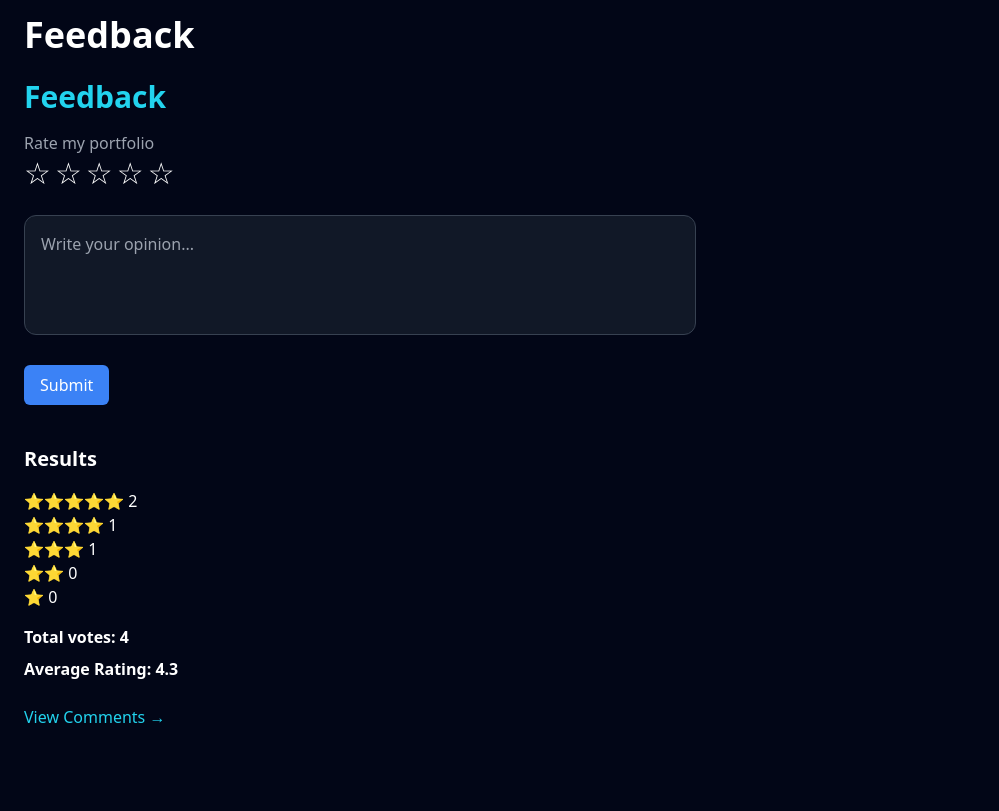
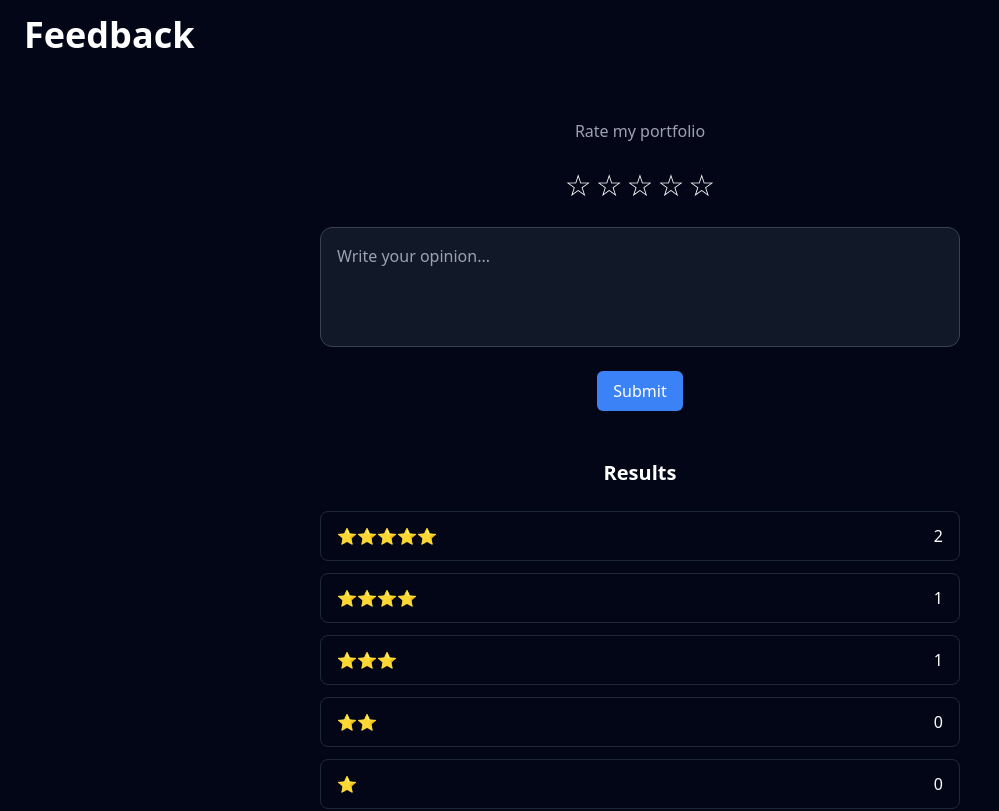
Before and after one commit to ghashghaei/my-portfolio, a Next.js app: page /cv-en.pdf in a window 1280 px wide. Shown: the part 2360-3171 px from the top of the page, without its empty margins (0-999 px from the left). Built offline with nearby package versions, Linux system fonts and the light colour scheme.

Commit message:
improve feedback component

```diff
--- a/app/components/sections/FeedbackSection.tsx
+++ b/app/components/sections/FeedbackSection.tsx
@@ -19,7 +19,6 @@ export default function FeedbackSection({ locale }: Props) {
 
   const [rating, setRating] = useState(0);
   const [message, setMessage] = useState("");
-
   const [voted, setVoted] = useState(false);
 
   const RATINGS = [1, 2, 3, 4, 5];
@@ -36,7 +35,6 @@ export default function FeedbackSection({ locale }: Props) {
 
   const loadVotes = async () => {
     const response = await fetch("/api/survey");
-
     const result = await response.json();
 
     if (result.success) {
@@ -47,7 +45,6 @@ export default function FeedbackSection({ locale }: Props) {
   useEffect(() => {
     const initialize = async () => {
       const response = await fetch("/api/survey");
-
       const result = await response.json();
 
       if (result.success) {
@@ -55,7 +52,6 @@ export default function FeedbackSection({ locale }: Props) {
       }
 
       const cookie = document.cookie.includes("feedback-voted=true");
-
       setVoted(cookie);
     };
 
@@ -79,7 +75,6 @@ export default function FeedbackSection({ locale }: Props) {
     document.cookie = "feedback-voted=true; max-age=31536000; path=/";
 
     setVoted(true);
-
     loadVotes();
   };
 
@@ -103,15 +98,11 @@ export default function FeedbackSection({ locale }: Props) {
         ).toFixed(1);
 
   return (
-    <div className="max-w-2xl">
-      <h2 className="text-3xl font-bold text-cyan-400">
-        {lang.feedback.title}
-      </h2>
-
-      <p className="mt-4 text-gray-400">{lang.feedback.subtitle}</p>
+    <div className="w-full max-w-2xl mx-auto mt-6 px-4 flex flex-col items-center">
+      <p className="mt-4 text-center text-gray-400">{lang.feedback.subtitle}</p>
 
       {!voted && (
-        <>
+        <div className="w-full flex flex-col items-center mt-6">
           <CoreRating value={rating} onChange={setRating} />
 
           <textarea
@@ -126,36 +117,50 @@ export default function FeedbackSection({ locale }: Props) {
               {lang.feedback.submit}
             </CoreButton>
           </div>
-        </>
+        </div>
       )}
 
       {voted && (
-        <p className="mt-6 text-green-400">{lang.feedback.alreadyVoted}</p>
+        <p className="mt-6 text-center text-green-400">
+          {lang.feedback.alreadyVoted}
+        </p>
       )}
 
-      <div className="mt-10">
-        <h3 className="font-bold text-xl mb-4">{lang.feedback.results}</h3>
+      <div className="w-full mt-12">
+        <h3 className="mb-6 text-center text-xl font-bold">
+          {lang.feedback.results}
+        </h3>
 
+        <div className="space-y-3">
           {[...RATINGS].reverse().map((value) => (
-          <div key={value}>
-            {"⭐".repeat(value)} {stats.votes[value] || 0}
+            <div
+              key={value}
+              className="flex items-center justify-between rounded-lg border border-gray-800 px-4 py-3"
+            >
+              <span>{"⭐".repeat(value)}</span>
+              <span className="font-medium">{stats.votes[value] || 0}</span>
             </div>
           ))}
+        </div>
 
-        <div className="mt-4 font-semibold">
+        <div className="mt-6 flex flex-col items-center gap-2 font-semibold">
+          <div>
             {lang.feedback.totalVotes}: {totalVotes}
           </div>
 
-        <div className="mt-2 font-semibold">
+          <div>
             {lang.feedback.averageRating}: {averageRating}
           </div>
+        </div>
 
+        <div className="mt-6 text-center">
           <Link
             href={`/${locale}/comments`}
-          className="inline-block mt-6 text-cyan-400 hover:text-cyan-300 transition"
+            className="inline-block text-cyan-400 transition hover:text-cyan-300"
           >
-          {lang.comments.commentPage} →
+            {lang.comments.toCommentPage} →
           </Link>
+        </div>
       </div>
     </div>
   );
--- a/app/locale/de.ts
+++ b/app/locale/de.ts
@@ -107,6 +107,6 @@ export const de = {
     title: "Benutzerkommentare",
     empty: "Noch keine Kommentare vorhanden.",
     backToHome: "Zurück zur Startseite",
-    commentPage: "Kommentare anzeigen",
+    toCommentPage: "Kommentare anzeigen",
   },
 };
--- a/app/locale/en.ts
+++ b/app/locale/en.ts
@@ -106,6 +106,6 @@ export const en = {
     title: "User Comments",
     empty: "No comments yet.",
     backToHome: "Back to Home",
-    commentPage: "View Comments",
+    toCommentPage: "View Comments",
   },
 };
```
Lines whose indentation alone changed are shown as unchanged.
